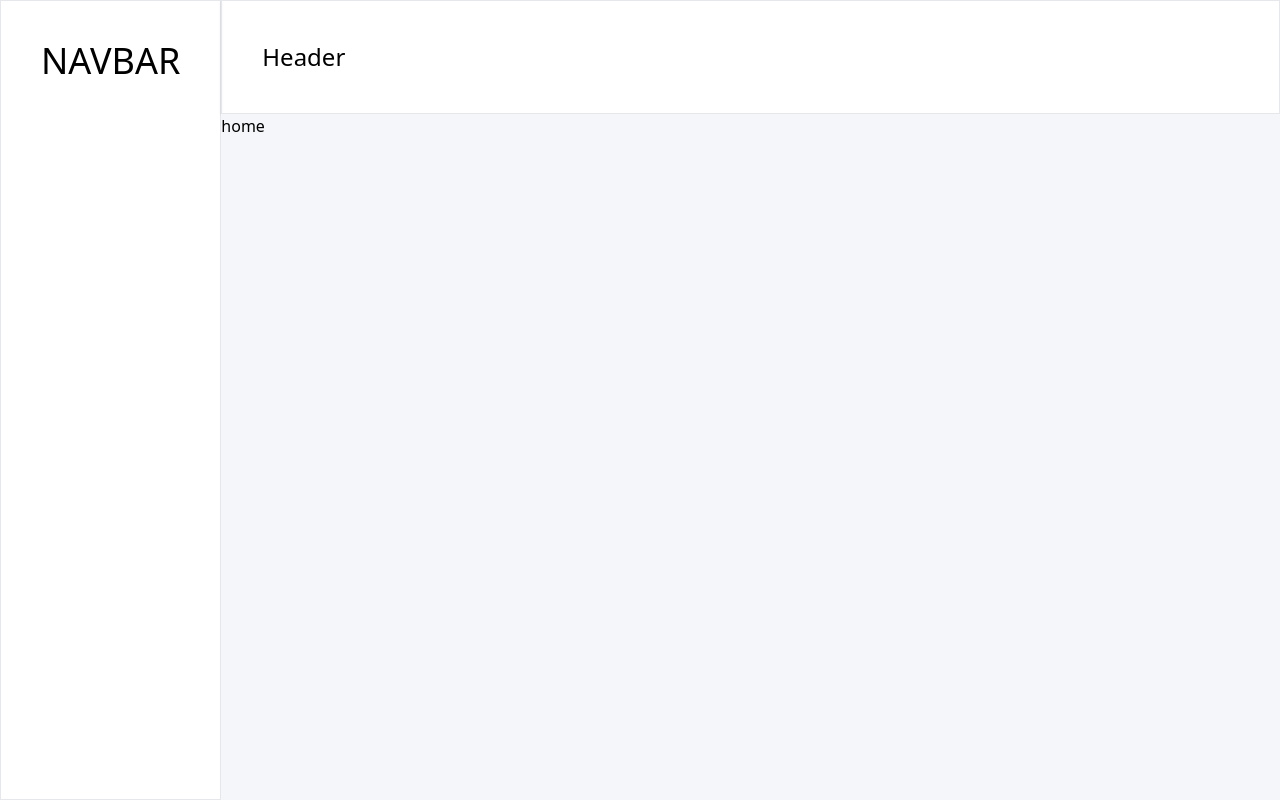
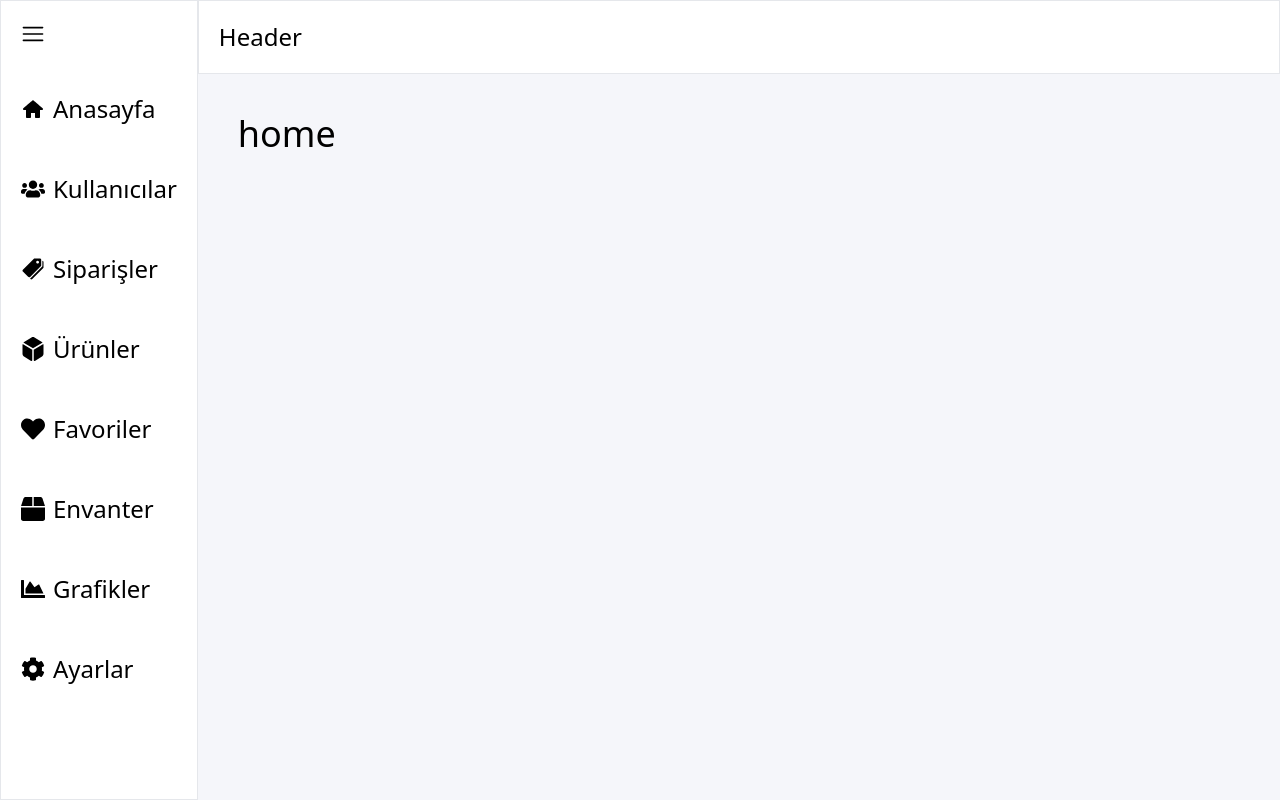
Before and after one commit to ozerbaykal/dashboard-next-js, a Next.js app: page / in a window 1280 px wide. Built offline with nearby package versions, Linux system fonts and the light colour scheme.

Commit message:
navbar icons

```diff
--- /dev/null
+++ b/app/Constant.tsx
@@ -0,0 +1,62 @@
+import { TiHome } from "react-icons/ti";
+import {
+    FaUsers,
+    FaHeart,
+    FaBox,
+    FaChartArea,
+    FaDiceD6,
+    FaCog,
+} from "react-icons/fa";
+import { IoIosPricetags } from "react-icons/io";
+
+
+export type Icon = {
+
+    sections: string[]
+}
+
+export const sections = [
+
+    {
+        icon: <TiHome />,
+        name: "Anasayfa",
+        url: "/",
+    },
+    {
+        icon: <FaUsers />,
+        name: "Kullanıcılar",
+        url: "/users",
+    },
+    {
+        icon: <IoIosPricetags />,
+        name: "Siparişler",
+        url: "/orders",
+    },
+
+
+
+    {
+        icon: <FaDiceD6 />,
+        name: "Ürünler",
+        url: "/products"
+    },
+    {
+        icon: <FaHeart />,
+        name: "Favoriler",
+
+    },
+    {
+        icon: <FaBox />,
+        name: "Envanter",
+        url: "/products"
+    },
+    {
+        icon: <FaChartArea />,
+        name: "Grafikler"
+    },
+
+    {
+        icon: <FaCog />,
+        name: "Ayarlar"
+    }
+]
--- a/app/components/header/index.tsx
+++ b/app/components/header/index.tsx
@@ -1,7 +1,7 @@
 
 const Header = () => {
     return (
-        <div className="text-2xl border shadow p-10 ">Header</div>
+        <div className="text-2xl border  p-5 ">Header</div>
     )
 }
 
--- a/app/components/navbar/index.tsx
+++ b/app/components/navbar/index.tsx
@@ -1,10 +1,24 @@
+import { sections } from "@/app/Constant";
+import Link from "next/link";
+import { RxHamburgerMenu } from "react-icons/rx";
+
 
 const Navbar = () => {
     return (
-        <nav className="text-4xl border shadow p-10 ">
-            <h1>NAVBAR</h1>
+        <nav className="text-2xl border  p-5 ">
+            <button>
+                <RxHamburgerMenu />
+            </button>
+            <div className="flex flex-col gap-12 mt-10">
+                {
+                    sections.map((item, key) => (
+                        <Link href={item.url || "/"} key={key} className="flex items-center gap-2" >{item.icon} <span>{item.name}</span></Link>
+
+                    ))
+                }
+            </div>
         </nav>
-    )
-}
+    );
+};
 
-export default Navbar
+export default Navbar;
--- a/app/layout.tsx
+++ b/app/layout.tsx
@@ -37,7 +37,7 @@ export default function RootLayout({
 
           <div className="flex flex-col w-full ">
             <Header />
-            <main className="bg-[#F5F6FA] flex-1">{children}</main>
+            <main className="bg-[#F5F6FA] flex-1 p-10 text-4xl">{children}</main>
           </div>
         </div>
 
--- a/package.json
+++ b/package.json
@@ -13,7 +13,8 @@
     "json-server": "^1.0.0-beta.3",
     "next": "15.0.3",
     "react": "19.0.0-rc-66855b96-20241106",
-    "react-dom": "19.0.0-rc-66855b96-20241106"
+    "react-dom": "19.0.0-rc-66855b96-20241106",
+    "react-icons": "^5.3.0"
   },
   "devDependencies": {
     "@types/node": "^20",
```
Also changed, not shown: 1 other file (tests, documents, lock files or other folders).
